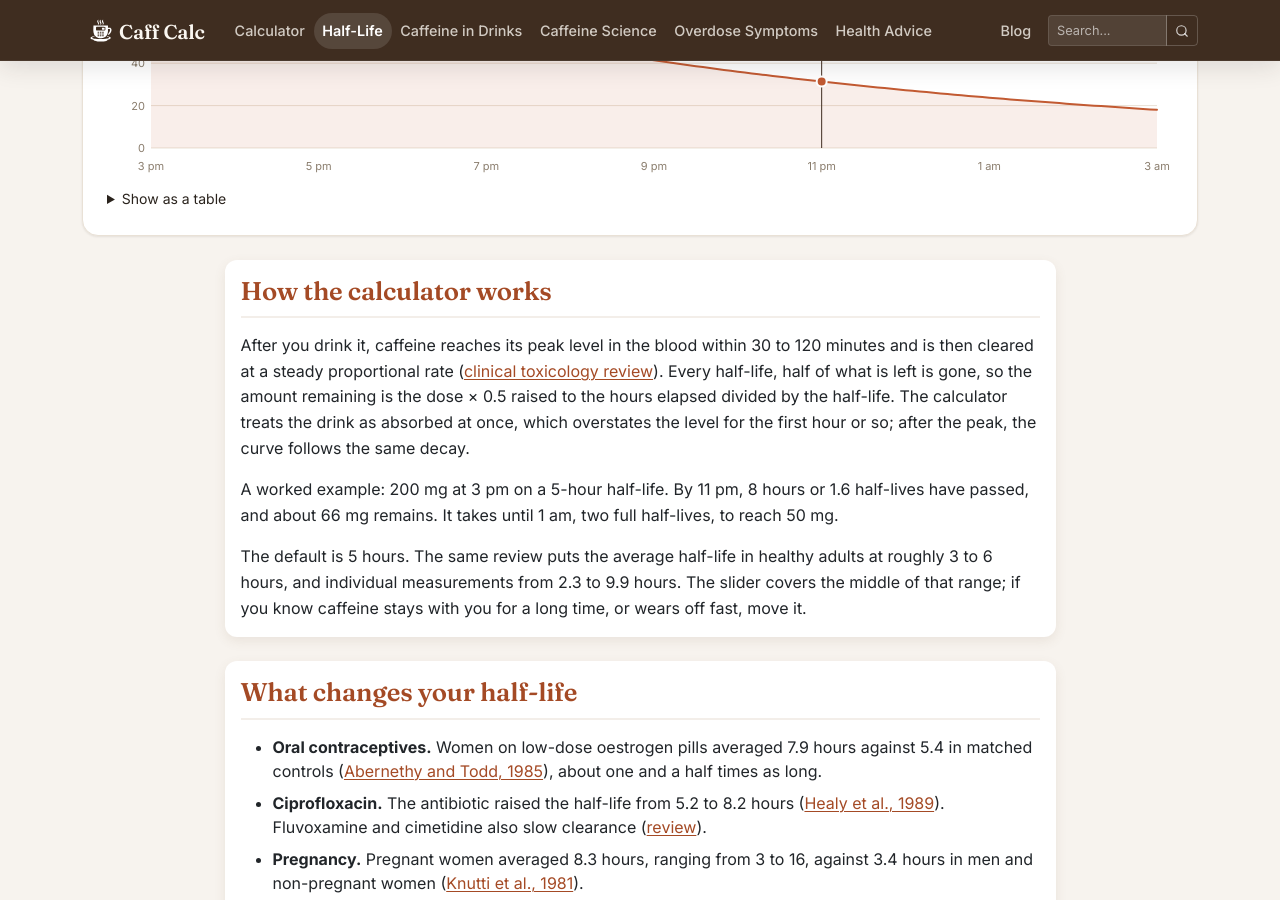
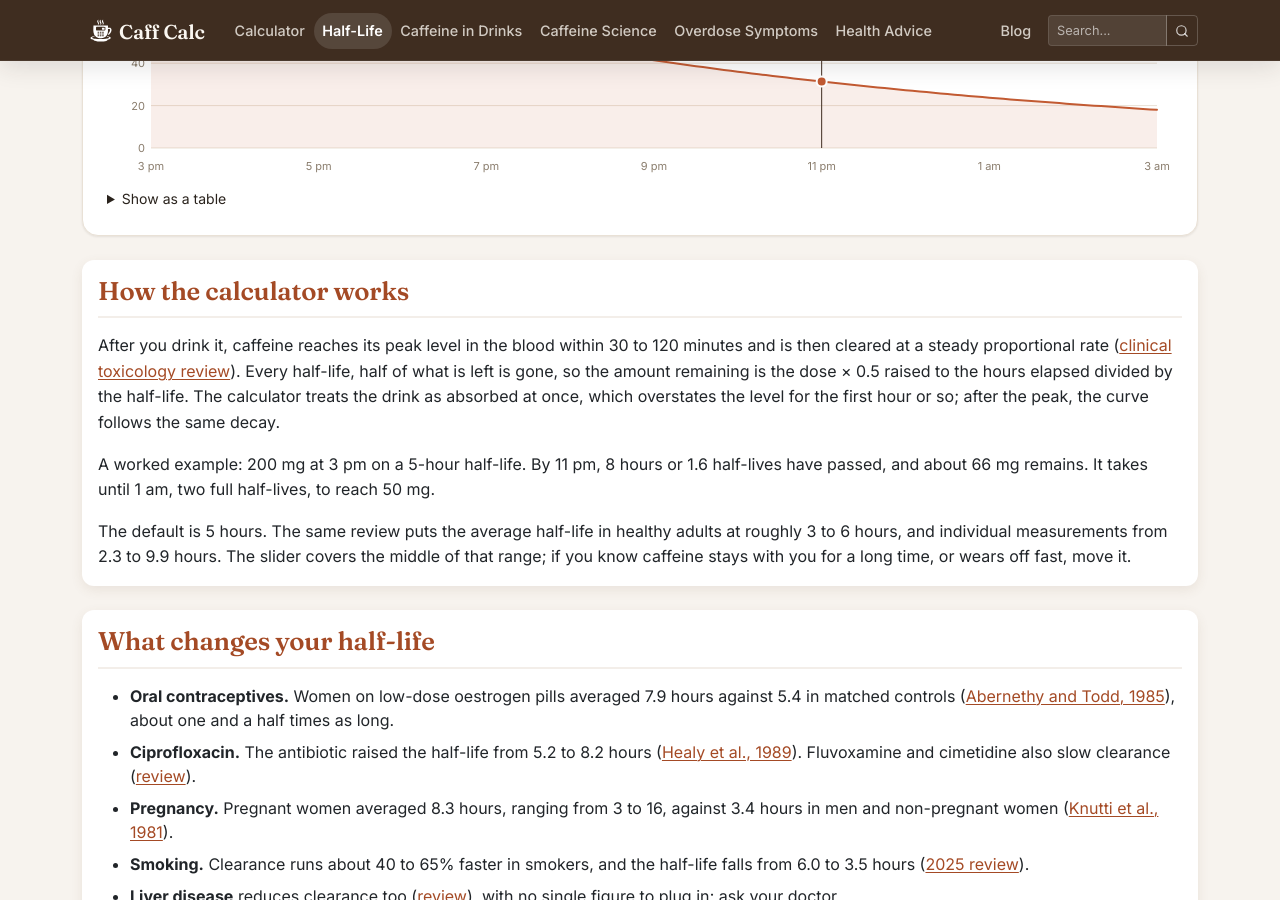
Before and after one commit to IUshakovsky/caff-calc, a Jekyll site: the page built from _pages/half-life.html, in a window 1280 px wide and 900 px high, scrolled down 923 px. Built offline with Jekyll 4.4.1, drawn with Linux system fonts in a browser that asks for light colours; comment, search, counter and statistics services are not loaded.

Commit message:
Unify calculator pages: full-width copy cards and half-life heading style.
- /half-life/: copy cards drop the col-lg-9 column and match the tool width,
  as on the homepage.
- Homepage: wrap the lower cards in .content-page so they use the same
  terracotta-brown underlined headings and card styling as /half-life/.

Generated with [Devin](https://devin.ai)

Co-Authored-By: Devin <158243242+devin-ai-integration[bot]@users.noreply.github.com>

```diff
--- a/_includes/home-content.html
+++ b/_includes/home-content.html
@@ -12,6 +12,7 @@
 {%- assign pills_post = site.posts | where: "slug", "caffeine-pills-supplements" | first -%}
 
 <div class="container main-content main-content-wide">
+  <div class="content-page">
   <div class="row home-content">
     <div class="col-12">
 
@@ -143,4 +144,5 @@
 
     </div>
   </div>
+  </div>
 </div>
--- a/_pages/half-life.html
+++ b/_pages/half-life.html
@@ -176,9 +176,9 @@ faq:
     </div>
   </div>
 
-  {%- comment -%} The tool takes the full width; the copy stays a readable column {%- endcomment -%}
+  {%- comment -%} The copy cards share the tool's full width, as on the homepage {%- endcomment -%}
   <div class="row">
-    <div class="col-lg-9 mx-auto">
+    <div class="col-12">
 
       <div class="card mb-4">
         <div class="card-body">
```
